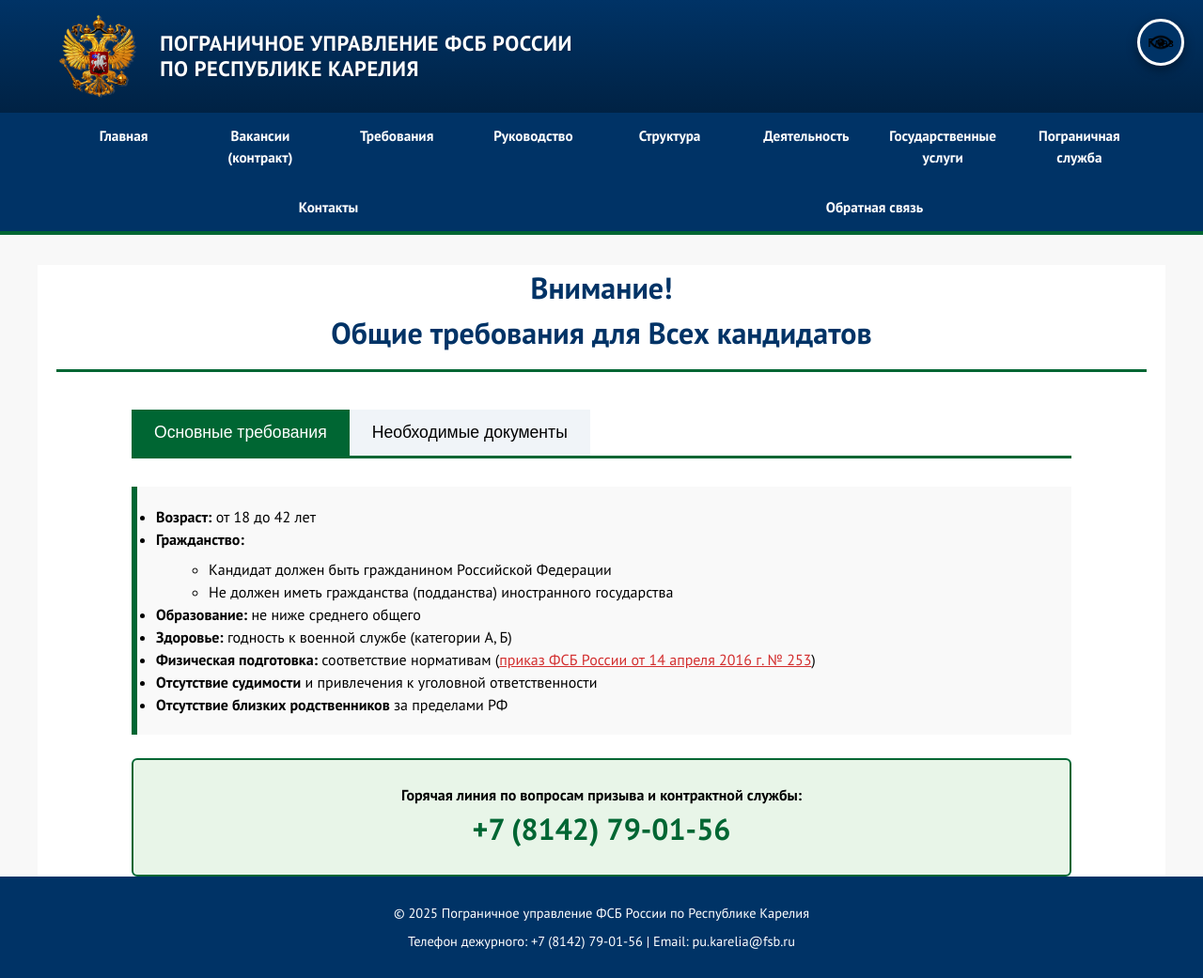
After one commit to Tlos205/border_serv, a Django app: page /requirements/ in a window 1280 px wide. The commit adds this page. Shown: the whole page at 94% size. Run offline with Django 5.2, Linux system fonts and the light colour scheme.

Commit message:
some chen

```diff
--- a/border_service/mainapp/urls.py
+++ b/border_service/mainapp/urls.py
@@ -4,6 +4,7 @@
 urlpatterns = [
     path('', views.home, name='home'),
     path('contract-vacancies/', views.contract_vacancies, name='contract_vacancies'),
+    path('requirements/', views.requirements, name='requirements'),
     path('leadership/', views.leadership, name='leadership'),
     path('structure/', views.structure, name='structure'),
     path('activity/', views.activity, name='activity'),
--- a/border_service/mainapp/views.py
+++ b/border_service/mainapp/views.py
@@ -50,6 +50,8 @@
     vacancies = Vacancy.objects.filter(is_published=True).order_by('sort_order')
     return render(request, 'contract_vacancies.html', {'vacancies': vacancies})
 
+def requirements(request):
+    return render(request, 'requirements.html')
 
 def activity(request):
     return render(request, 'activity.html')
@@ -63,6 +65,7 @@
 def residents(request):
     return render(request, 'residents.html')
 
+
 def service(request):
     return render(request, 'service.html')
 
--- a/border_service/templates/base.html
+++ b/border_service/templates/base.html
@@ -90,6 +90,7 @@
         <ul class="nav-list">
           <li><a href="{% url 'home' %}">Главная</a></li>
           <li><a href="{% url 'contract_vacancies' %}">Вакансии (контракт)</a></li>
+          <li><a href="{% url 'requirements' %}">Требования</a></li>
           <li><a href="{% url 'leadership' %}">Руководство</a></li>
           <li><a href="{% url 'structure' %}">Структура</a></li>
           <li><a href="{% url 'activity' %}">Деятельность</a></li>
--- /dev/null
+++ b/border_service/templates/requirements.html
@@ -0,0 +1,66 @@
+{% extends "base.html" %} {% load static %}
+{% block title %}Пограничная служба
+— Пограничное управление ФСБ России по Республике Карелия{% endblock %}
+{% block content %}
+<h1 class="page-title">Внимание!<br />Общие требования для Всех кандидатов</h1>
+
+<div class="service-tabs">
+  <div class="tabs-nav">
+    <button class="tab-btn active"
+            data-tab="conscript">Основные требования</button>
+    <button class="tab-btn"
+            data-tab="education">Необходимые документы</button>
+  </div>
+
+  <!-- Вкладка: Основные требования -->
+  <div id="conscript" class="tab-content active">
+    <ul class="service-list">
+      <li><strong>Возраст:</strong> от 18 до 42 лет</li>
+      <li>
+        <strong>Гражданство:</strong>
+        <ul style="margin-top: 0.5rem; margin-left: 1rem">
+          <li>Кандидат должен быть гражданином Российской Федерации</li>
+          <li>
+            Не должен иметь гражданства (подданства) иностранного государства
+          </li>
+        </ul>
+      </li>
+      <li><strong>Образование:</strong> не ниже среднего общего</li>
+      <li>
+        <strong>Здоровье:</strong> годность к военной службе (категории А, Б)
+      </li>
+      <li>
+        <strong>Физическая подготовка:</strong> соответствие нормативам (<a
+          href="https://www.garant.ru/products/ipo/prime/doc/71298166/"
+          target="_blank"
+          style="color: #d32f2f; text-decoration: underline"
+          >приказ ФСБ России от 14 апреля 2016 г. № 253</a
+        >)
+      </li>
+      <li>
+        <strong>Отсутствие судимости</strong> и привлечения к уголовной
+        ответственности
+      </li>
+      <li><strong>Отсутствие близких родственников</strong> за пределами РФ</li>
+    </ul>
+
+
+    <div class="hotline-block">
+      <strong>Горячая линия по вопросам призыва и контрактной службы:</strong
+      ><br />
+      <a href="tel:+78142790156" class="phone-big">+7 (8142) 79-01-56</a>
+    </div>
+  </div>
+
+  <!-- Вкладка: Учебные заведения -->
+<div id="education" class="tab-content">
+    <h2>Основные документы</h2>
+    <ul class="edu-list">
+        <li><a href="https://disk.yandex.ru/i/otDJa5gOl6hdLg" target="_blank">Заявление о поступлении на службу</a></li>
+        <li><a href="https://disk.yandex.ru/i/zqlE5efOA5Zwgw" target="_blank">Анкета установленного образца</a></li>
+        <li><a href="https://disk.yandex.ru/i/xrTEBqwNjW8RBg" target="_blank">Автобиография</a></li>
+        <li><a href="https://disk.yandex.ru/i/68071PqLi6Na4w" target="_blank">Перечень документов</a></li>
+    </ul>
+</div>
+</div>
+{% endblock %}
```
Also changed, not shown: border_service/templates/orher.html (added, +29 -0 lines).
